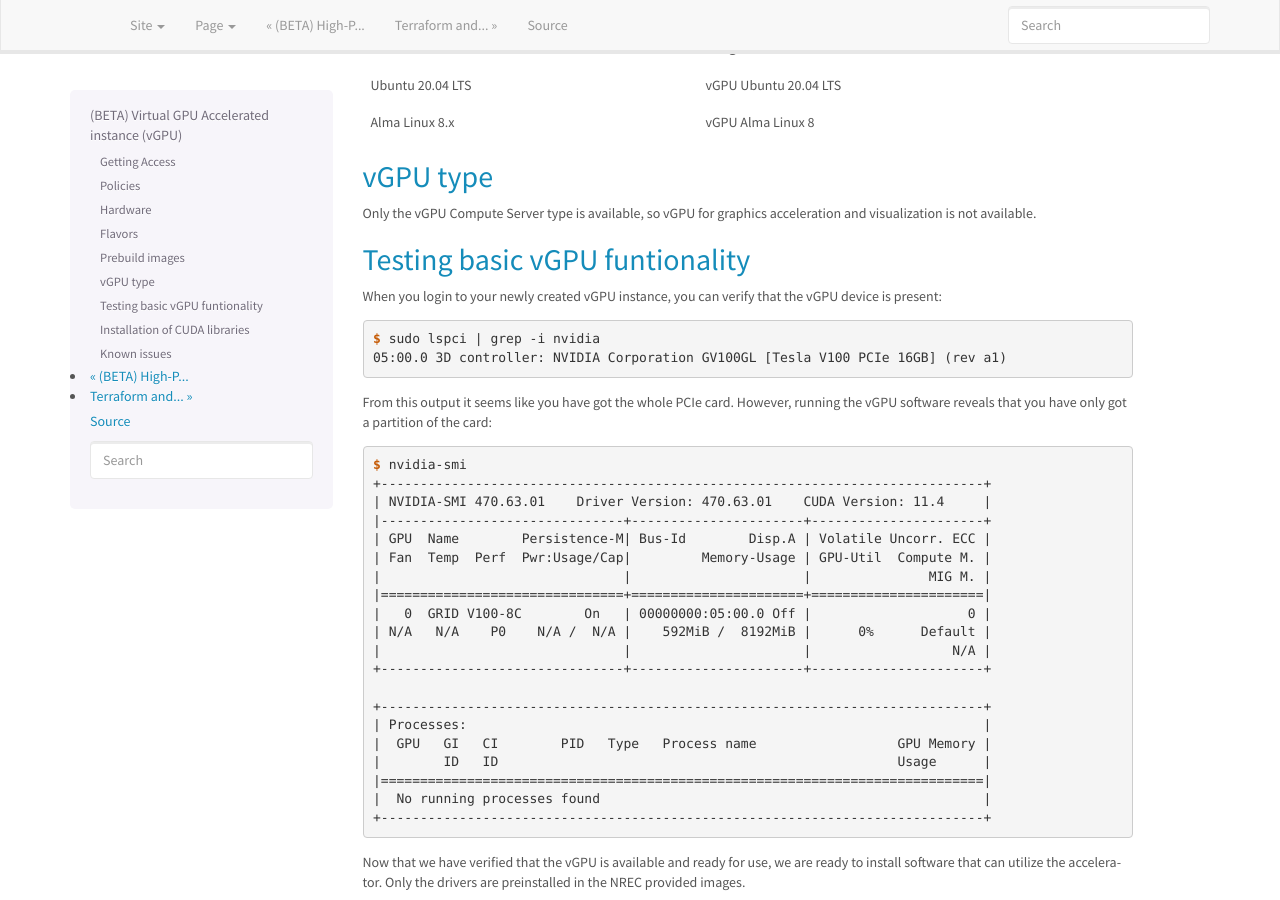
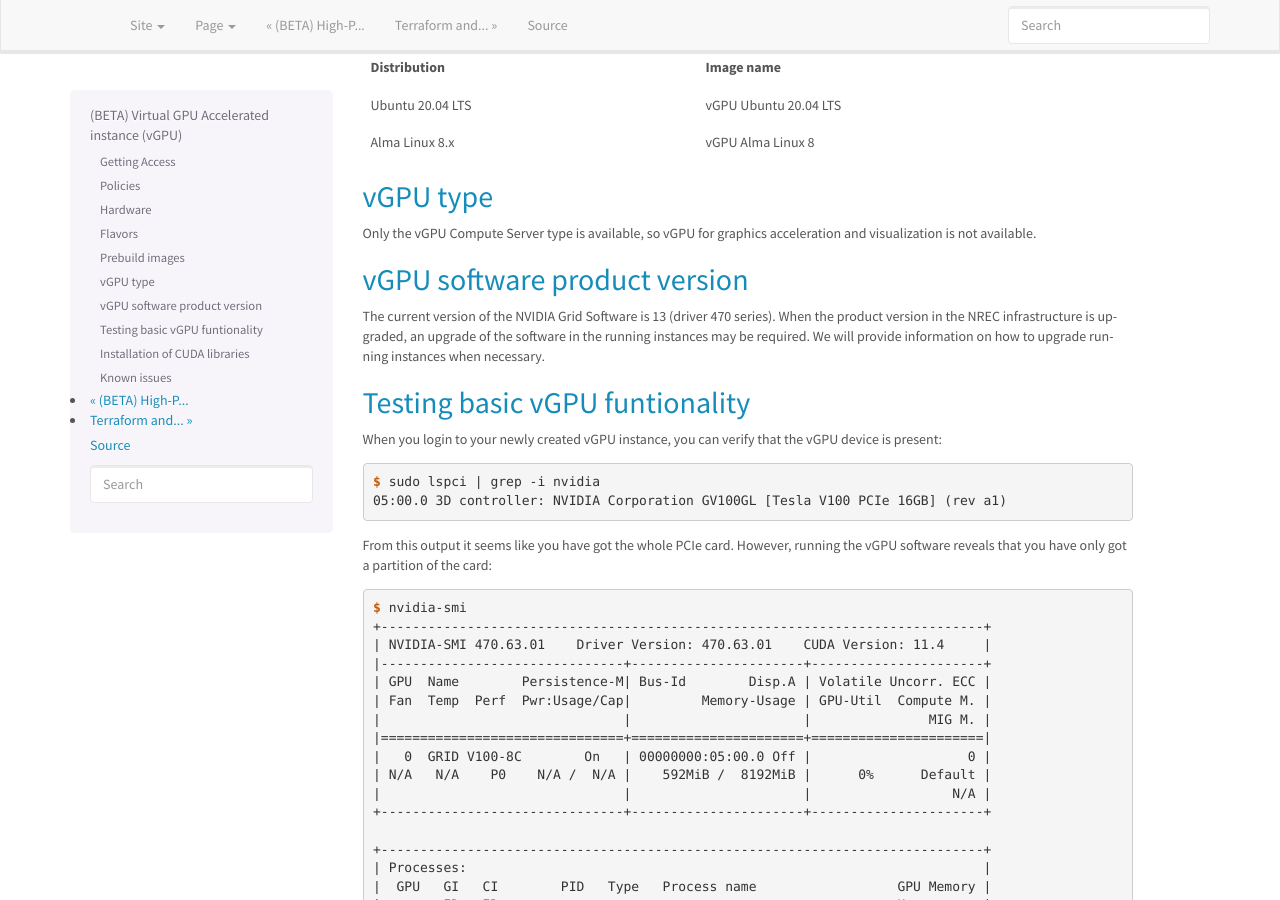
Before and after one commit to norcams/docs-enduser, a Sphinx documentation site: the page built from docs/vgpu.rst, in a window 1280 px wide and 900 px high, scrolled down 1488 px. Built offline with Sphinx 7.4.7, drawn with Linux system fonts in a browser that asks for light colours; some of the changed text lies outside the part shown.

Commit message:
add info on software versions

```diff
--- a/docs/vgpu.rst
+++ b/docs/vgpu.rst
@@ -104,6 +104,15 @@ Only the vGPU Compute Server type is available, so vGPU for graphics acceleratio
 and visualization is not available.
 
 
+vGPU software product version
+-----------------------------
+
+The current version of the NVIDIA Grid Software is 13 (driver 470 series). When
+the product version in the NREC infrastructure is upgraded, an upgrade of the
+software in the running instances may be required. We will provide information
+on how to upgrade running instances when necessary.
+
+
 Testing basic vGPU funtionality
 -------------------------------
 
```
